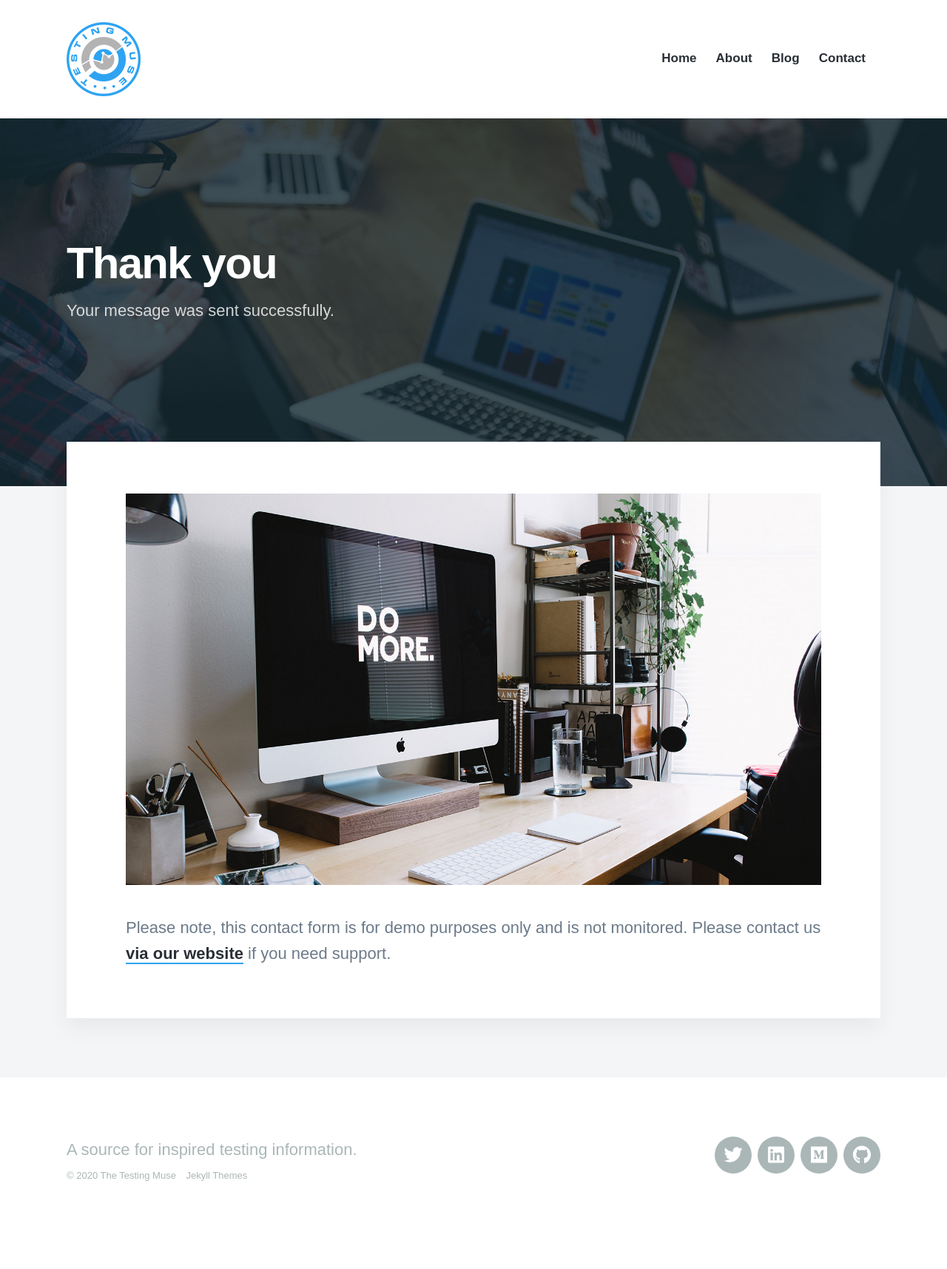
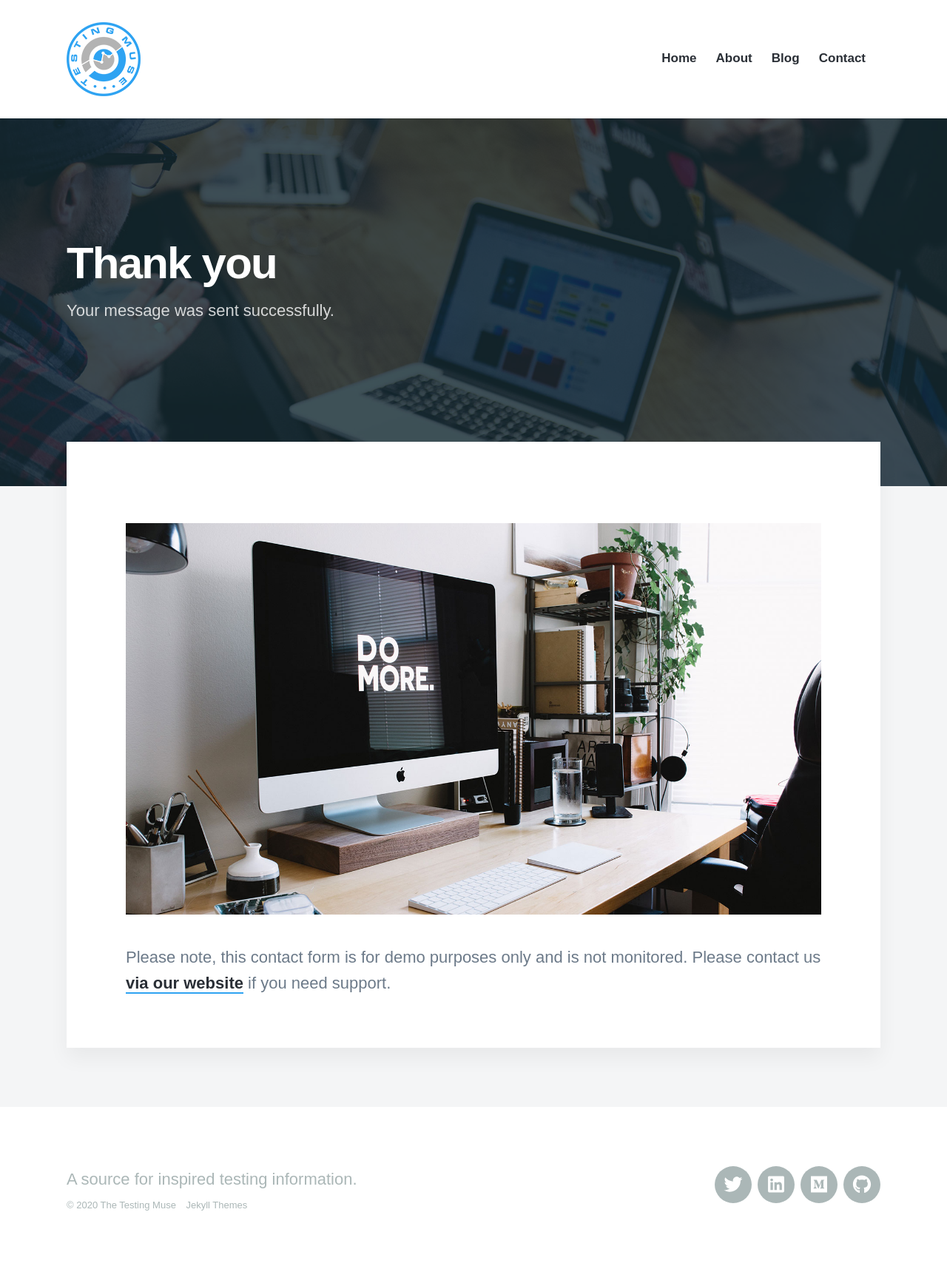
Before and after one commit to TheTestingMuse/thetestingmuse.github.io, a Jekyll site: the page built from _pages/thanks.md, in a window 1280 px wide. Shown: the whole page at 74% size. Built offline with Jekyll 4.4.1, drawn with Linux system fonts in a browser that asks for light colours; nearby versions of some CDN libraries; some web fonts are replaced; before the commit the page ends 1675 px from its top, so only the background shows below that.

Commit message:
New Contact page styling

```diff
--- a/_sass/_includes/_content.scss
+++ b/_sass/_includes/_content.scss
@@ -248,7 +248,7 @@
 	}
 
 	&:first-child {
-		margin-top: 0;
+		// margin-top: 0;
 	}
 }
 
```
